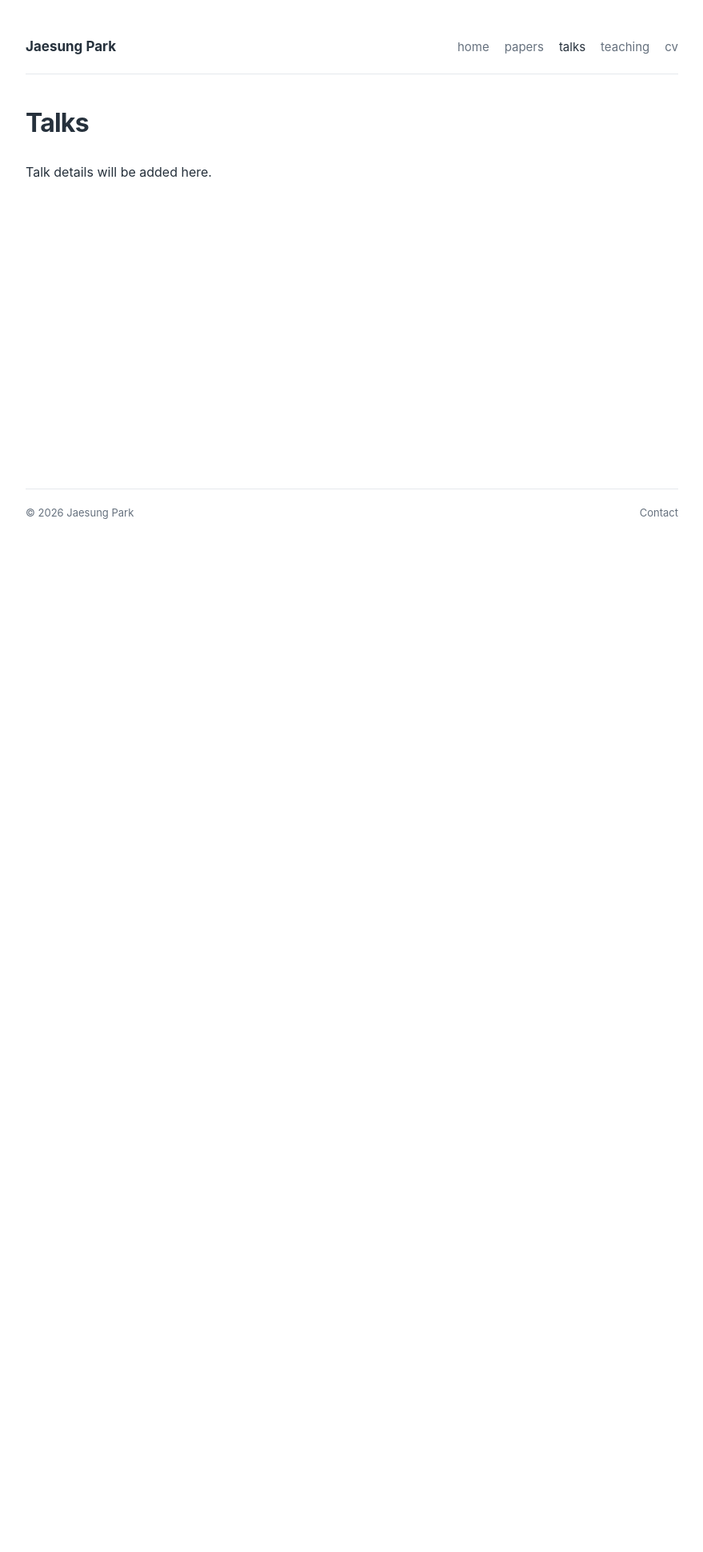
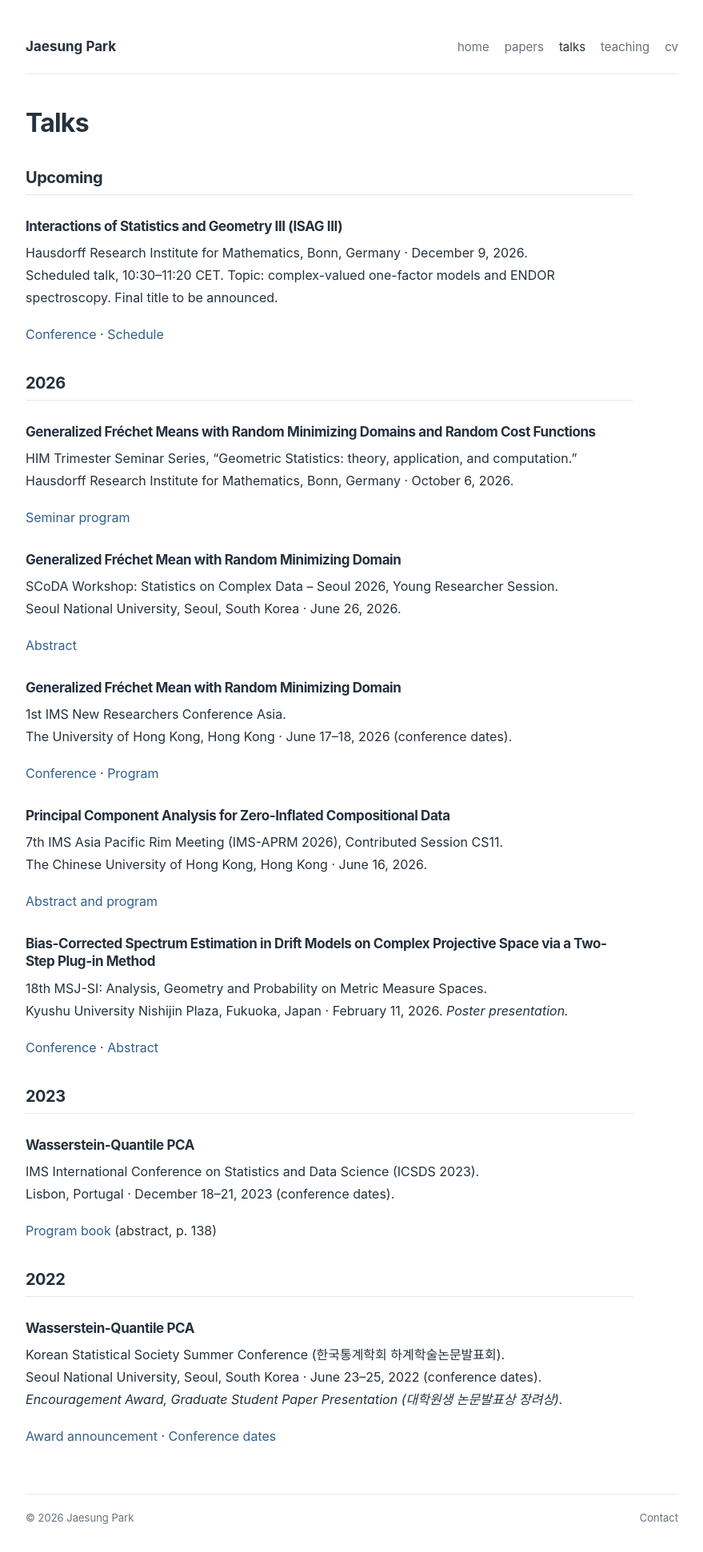
Before and after one commit to JaeSungPark-snu/jaesungpark-snu.github.io, a Jekyll site: the page built from talks.md, in a window 1280 px wide. Shown: the whole page at 80% size, without its empty margins (200-1079 px from the left). Built offline with Jekyll 4.4.1, drawn with Linux system fonts in a browser that asks for light colours; before the commit the page ends 900 px from its top, so only the background shows below that.

Commit message:
Add publications, ongoing research, and verified talks

```diff
--- a/talks.md
+++ b/talks.md
@@ -4,16 +4,79 @@ title: Talks
 permalink: /talks/
 ---
 
-Talk details will be added here.
+## Upcoming
 
-<!--
-위 안내 문장을 삭제하고 아래 예시를 복사하여 사용하세요.
-실제 발표명, 학회명, 날짜를 입력하고 자료 링크가 없으면 해당 줄을 삭제하세요.
+### Interactions of Statistics and Geometry III (ISAG III)
+
+Hausdorff Research Institute for Mathematics, Bonn, Germany · December 9, 2026.
+Scheduled talk, 10:30–11:20 CET. Topic: complex-valued one-factor models and ENDOR spectroscopy. Final title to be announced.
+
+[Conference](https://www.mathematics.uni-bonn.de/him/programs/current-trimester-program/current) · [Schedule](https://www.mathematics.uni-bonn.de/him/assets/2026/schedule_conference_3-dtp2026.pdf)
 
 ## 2026
 
-### Title of the talk
-Conference or seminar name · City, Country · Month Day, 2026.
+### Generalized Fréchet Means with Random Minimizing Domains and Random Cost Functions
 
-[Slides]({{ '/assets/files/talk.pdf' | relative_url }})
+HIM Trimester Seminar Series, “Geometric Statistics: theory, application, and computation.”
+Hausdorff Research Institute for Mathematics, Bonn, Germany · October 6, 2026.
+
+[Seminar program](https://www.mathematics.uni-bonn.de/him/programs/current-trimester-program/current)
+
+### Generalized Fréchet Mean with Random Minimizing Domain
+
+SCoDA Workshop: Statistics on Complex Data – Seoul 2026, Young Researcher Session.
+Seoul National University, Seoul, South Korea · June 26, 2026.
+
+[Abstract](https://indico2.uis.no/event/61/contributions/1971/)
+
+### Generalized Fréchet Mean with Random Minimizing Domain
+
+1st IMS New Researchers Conference Asia.
+The University of Hong Kong, Hong Kong · June 17–18, 2026 (conference dates).
+
+[Conference](https://sites.google.com/uw.edu/inrc-asia/home) · [Program](https://hkubs-stat.github.io/HKUBA-2026-Summer-Workshop/sessions/)
+
+### Principal Component Analysis for Zero-Inflated Compositional Data
+
+7th IMS Asia Pacific Rim Meeting (IMS-APRM 2026), Contributed Session CS11.
+The Chinese University of Hong Kong, Hong Kong · June 16, 2026.
+
+[Abstract and program](https://ims-aprm2026.sta.cuhk.edu.hk/storage/media/Program%20Schedule/program_book.pdf#page=144)
+
+### Bias-Corrected Spectrum Estimation in Drift Models on Complex Projective Space via a Two-Step Plug-in Method
+
+18th MSJ-SI: Analysis, Geometry and Probability on Metric Measure Spaces.
+Kyushu University Nishijin Plaza, Fukuoka, Japan · February 11, 2026. *Poster presentation.*
+
+[Conference](https://sites.google.com/view/msj-si-agpmms/home) · [Abstract](https://drive.google.com/file/d/1m-OLajZrZfhBAgaVZvz2aOp__Xk9YxKe/view)
+
+## 2023
+
+### Wasserstein-Quantile PCA
+
+IMS International Conference on Statistics and Data Science (ICSDS 2023).
+Lisbon, Portugal · December 18–21, 2023 (conference dates).
+
+[Program book](https://www.icsds2023.com/full-program-book) (abstract, p. 138)
+
+## 2022
+
+### Wasserstein-Quantile PCA
+
+Korean Statistical Society Summer Conference (한국통계학회 하계학술논문발표회).
+Seoul National University, Seoul, South Korea · June 23–25, 2022 (conference dates).
+*Encouragement Award, Graduate Student Paper Presentation (대학원생 논문발표상 장려상).*
+
+[Award announcement](https://kss.or.kr/board/pastConf/article/13160) · [Conference dates](https://kss.or.kr/board/pastConf/article/13161)
+
+<!--
+수정 안내:
+- 날짜 범위 뒤에 “conference dates”가 있으면 행사 기간입니다.
+  개별 발표일을 확인하면 해당 날짜로 바꾸세요.
+- NRC Asia 발표 제목은 이전 연구활동 정리에 근거합니다.
+  공개 프로그램에는 개별 신진연구자 발표 제목이 없으므로,
+  실제 제출 제목과 다르면 수정하세요. 발표 유형은 아직 입력하지 않았습니다.
+- ISAG III는 2026-11-25 기준 예정 발표이며 공식 일정의 제목은 TBA입니다.
+  발표를 마친 뒤 Upcoming 항목을 2026 목록으로 옮기세요.
+- 슬라이드나 포스터 PDF는 assets/files/에 올리고 각 항목에 링크를 추가할 수 있습니다.
 -->
```
Also changed, not shown: papers.md (+57 -17 lines).
